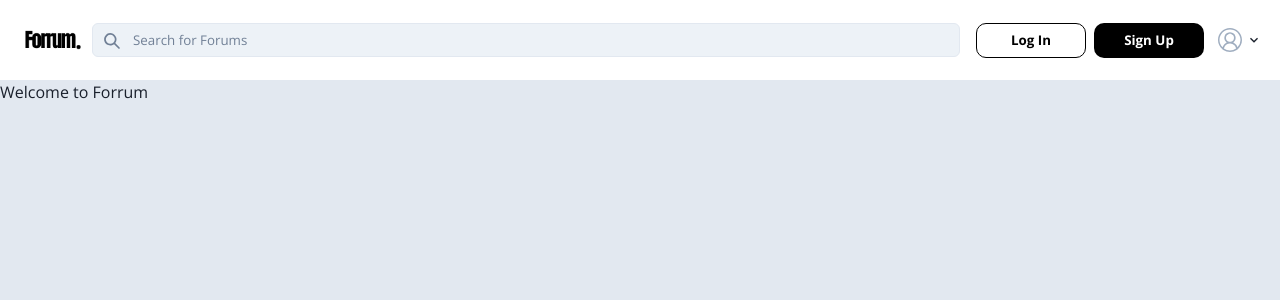
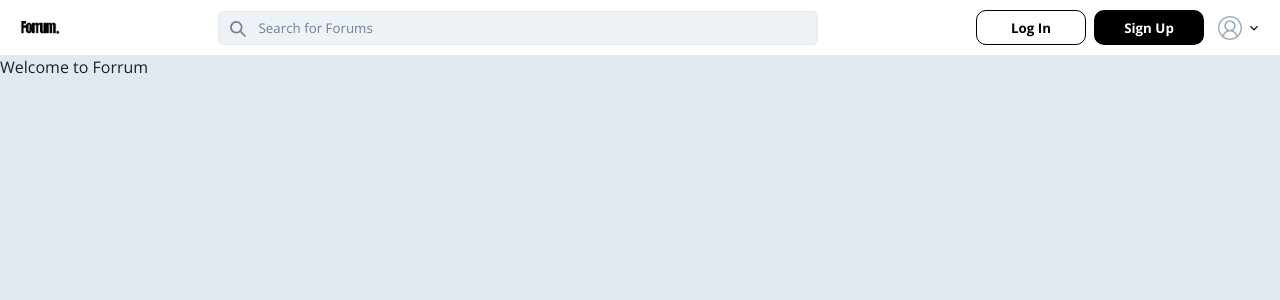
Before and after one commit to KayTwenty/forrum, a Next.js app: page / in a window 1280 px wide. Shown: the top 300 px of the page. Built offline with nearby package versions, Linux system fonts and the light colour scheme; no server answers.

Commit message:
Add directory to navbar
- Search bar resizes depending if you are signed in or not

```diff
--- /dev/null
+++ b/src/components/Navbar/Directory/Directory.tsx
@@ -0,0 +1,43 @@
+import { ChevronDownIcon } from "@chakra-ui/icons";
+import { Flex, Icon, Menu, MenuButton, MenuList, Text } from "@chakra-ui/react";
+import React from "react";
+import { TiHome } from "react-icons/ti";
+
+const UserMenu: React.FC = () => {
+    return (
+        <Menu>
+            <MenuButton
+                cursor="pointer"
+                padding="0px 6px"
+                borderRadius={4}
+                mr={2}
+                ml={{ base: 0, md: 2 }}
+                _hover={{
+                    outline: "1px solid",
+                    outlineColor: "gray.200",
+                }}
+            >
+                <Flex
+                    align="center"
+                    justify="space-between"
+                    width={{ base: "auto", lg: "200px" }}
+                >
+                    <Flex align="center">
+                        <Icon fontSize={24} mr={{ base: 1, md: 2 }} as={TiHome} />
+                        <Flex display={{ base: "none", lg: "flex" }}>
+                            <Text fontWeight={600} fontSize="10pt">
+                                Home
+                            </Text>
+                        </Flex>
+                    </Flex>
+                    <ChevronDownIcon />
+                </Flex>
+            </MenuButton>
+            <MenuList>
+                <Text>Communities</Text>
+            </MenuList>
+        </Menu>
+    );
+};
+
+export default UserMenu;
--- a/src/components/Navbar/Navbar.tsx
+++ b/src/components/Navbar/Navbar.tsx
@@ -2,6 +2,7 @@ import { auth } from "@/firebase/clientApp";
 import { Flex, Image } from "@chakra-ui/react";
 import React from "react";
 import { useAuthState } from "react-firebase-hooks/auth";
+import Directory from "./Directory/Directory";
 import RightContent from "./RightContent/RightContent"
 import SearchInput from "./SearchInput";
 
@@ -9,9 +10,19 @@ const Navbar: React.FC = () => {
     const [user, loading, error] = useAuthState(auth); // Will be passed to child components
 
     return (
-        <Flex bg="white" height="80px" padding="6px 12px">
-            <Flex align="center">
-                <Image src="/image/Forrum.png" alt="Logo" height="80px" />
+        <Flex
+            bg="white"
+            height="55px"
+            padding="6px 12px"
+            justify={{ md: "space-between"}}
+        >
+            <Flex
+                align="center"
+                width={{ base: "40px", md: "auto" }}
+                mr={{ base: 0, md: 2 }}
+            >
+                {/* Logo which is always visible */}
+                <Image src="/image/Forrum.png" alt="Logo" height="55px" />
 
                 {/* <Image
                     src="/image/Forrum.png"
@@ -20,7 +31,8 @@ const Navbar: React.FC = () => {
                     alt="Website logo text"
                 /> */}
             </Flex>
-            <SearchInput />
+            {user && <Directory />}
+            <SearchInput user={user} />
             <RightContent user={user}/>
         </Flex>
     );
--- a/src/components/Navbar/SearchInput.tsx
+++ b/src/components/Navbar/SearchInput.tsx
@@ -1,14 +1,16 @@
 import {SearchIcon } from "@chakra-ui/icons";
 import { Flex, Input, InputGroup, InputLeftElement } from "@chakra-ui/react";
+import { User } from "firebase/auth";
 import React from "react";
 
 type SearchInputProps = {
-    // user:
+    user?: User | null;
 };
 
-const SearchInput: React.FC<SearchInputProps> = () => {
+const SearchInput: React.FC<SearchInputProps> = ({user}) => {
     return (
-        <Flex flexGrow={1} mr={2} align="center">
+        // Navbar limit is 600px when the user is logged in and automatic when not logged in
+        <Flex flexGrow={1} maxWidth={user ? "auto" : "600px"} mr={2} align="center">
             <InputGroup>
                 <InputLeftElement
                     pointerEvents="none"
```
